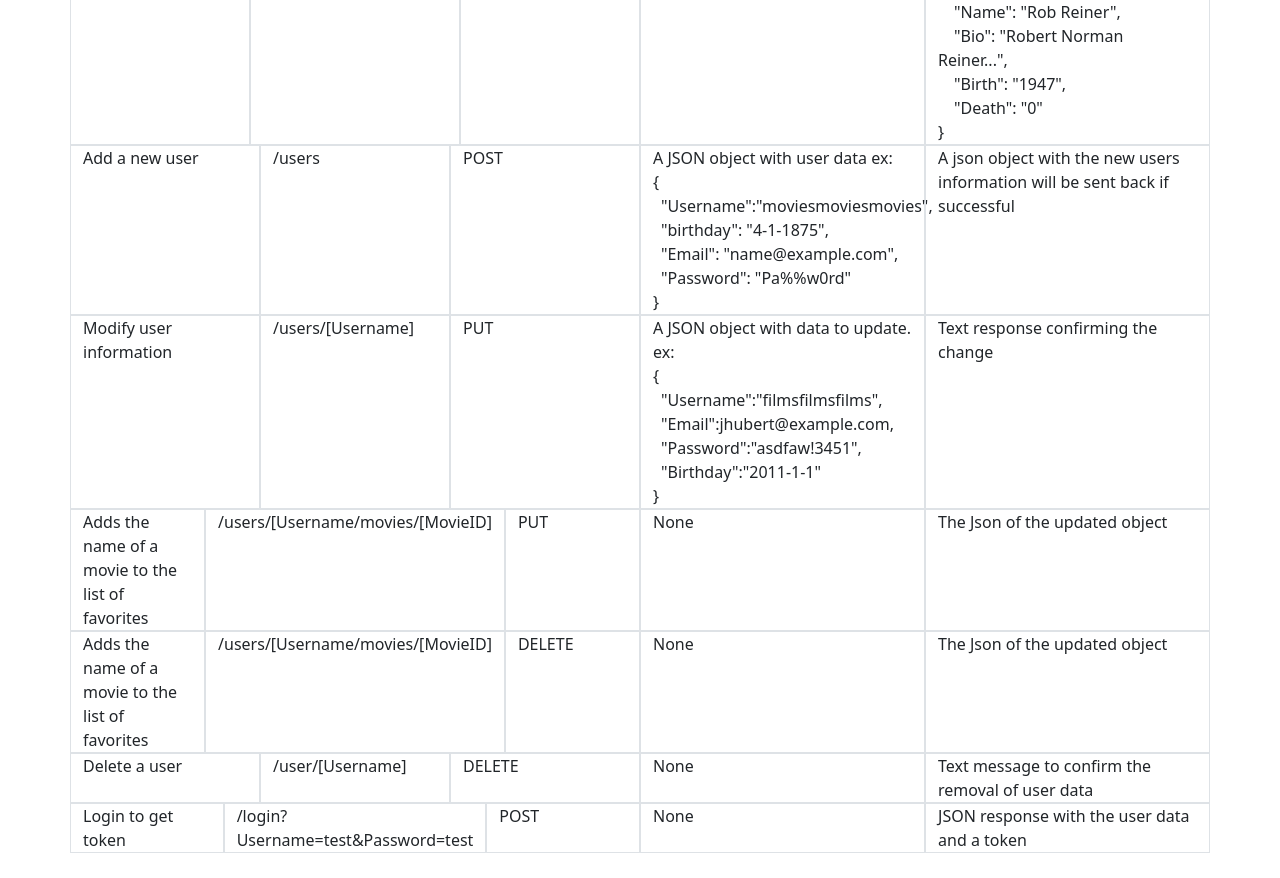
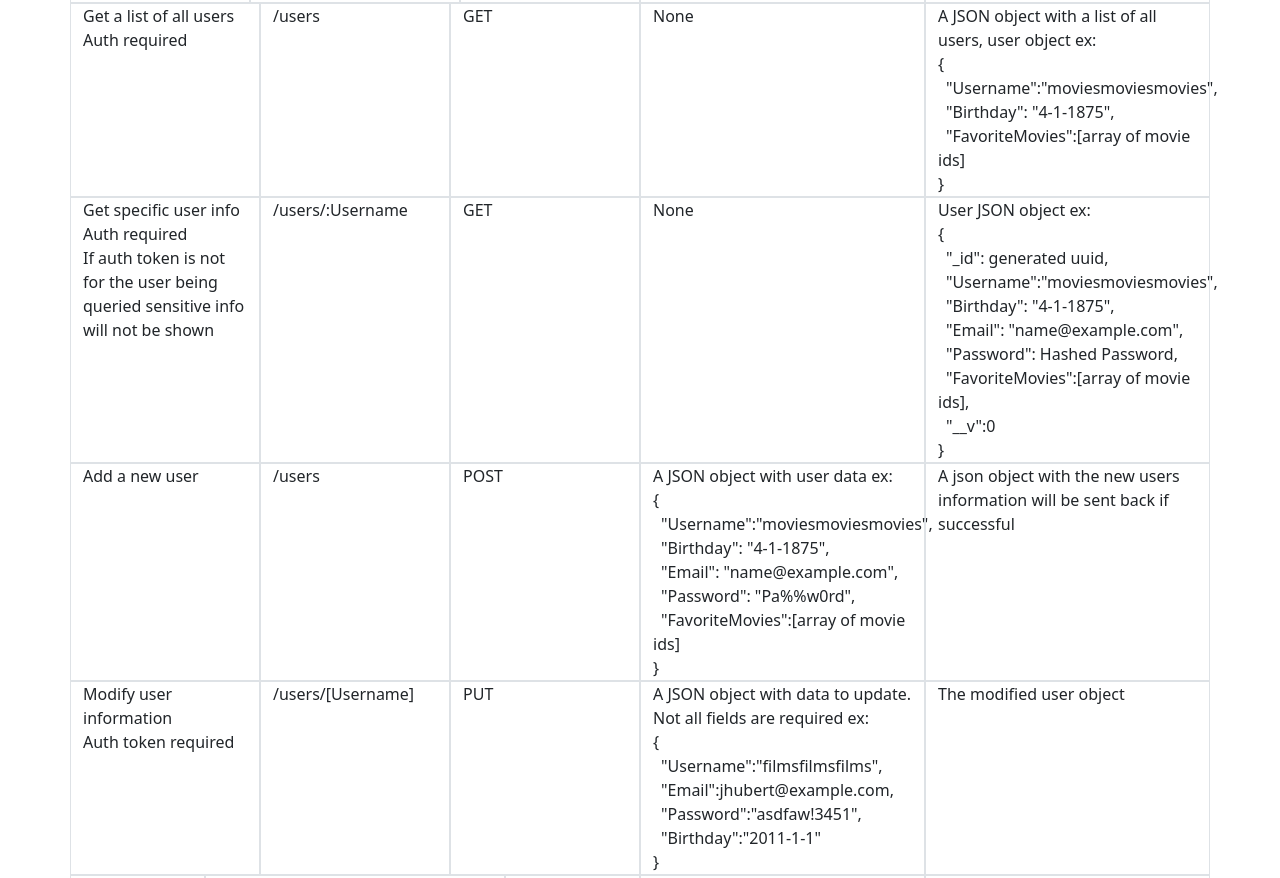
Before and after one commit to Segwegler/movie_api, a website: page public/documentation.html in a window 1280 px wide. Shown: the part 1095-1973 px from the top of the page. Before the commit the page ends 1948 px from the top, so only its background shows below. Drawn offline with nearby package versions, Linux system fonts and the light colour scheme.

Commit message:
Updated documentation

```diff
--- a/public/documentation.html
+++ b/public/documentation.html
@@ -10,7 +10,6 @@
   <body>
     <div class="mx-auto" style="width: 200px;">
       <h1>MyMDB API</h1>
-      <h3> auth token required for all requests exept registering</h3>
     </div>
     <div class="container ">
       <div class="row">
@@ -79,25 +78,58 @@
         </div>
       </div>
       <div class="row">
+        <div class="col border">Get a list of all users<br>Auth required</div>
+        <div class="col border">/users</div>
+        <div class="col border">GET</div>
+        <div class="col-3 border">None</div>
+        <div class="col-3 border">A JSON object with a list of all users, user object ex:<br>
+                                {<br>
+                                &ensp;"Username":"moviesmoviesmovies",<br>
+                                &ensp;"Birthday": "4-1-1875",<br>
+                                &ensp;"FavoriteMovies":[array of movie ids]<br>
+                                }
+        </div>
+      </div>
+      <div class="row">
+        <div class="col border">Get specific user info<br>Auth required<br>If auth token is not for the user being queried sensitive info will not be shown</div>
+        <div class="col border">/users/:Username</div>
+        <div class="col border">GET</div>
+        <div class="col-3 border">None</div>
+        <div class="col-3 border">User JSON object ex:<br>
+                                  {<br>
+                                  &ensp;"_id": generated uuid,<br>
+                                  &ensp;"Username":"moviesmoviesmovies",<br>
+                                  &ensp;"Birthday": "4-1-1875",<br>
+                                  &ensp;"Email": "name@example.com",<br>
+                                  &ensp;"Password": Hashed Password,<br>
+                                  &ensp;"FavoriteMovies":[array of movie ids],<br>
+                                  &ensp;"__v":0<br>
+                                  }
+        </div>
+      </div>
+      <div class="row">
         <div class="col border">Add a new user</div>
         <div class="col border">/users</div>
         <div class="col border">POST</div>
         <div class="col-3 border">A JSON object with user data ex:<br>
                                 {<br>
                                 &ensp;"Username":"moviesmoviesmovies",<br>
-                                &ensp;"birthday": "4-1-1875",<br>
+                                &ensp;"Birthday": "4-1-1875",<br>
                                 &ensp;"Email": "name@example.com",<br>
-                                &ensp;"Password": "Pa%%w0rd"<br>
+                                &ensp;"Password": "Pa%%w0rd",<br>
+                                &ensp;"FavoriteMovies":[array of movie ids]<br>
                                 }
 
         </div>
         <div class="col-3 border">A json object with the new users information will be sent back if successful</div>
       </div>
       <div class="row">
-        <div class="col border">Modify user information</div>
+        <div class="col border">Modify user information<br>
+                                Auth token required<br>
+        </div>
         <div class="col border">/users/[Username]</div>
         <div class="col border">PUT</div>
-        <div class="col-3 border">A JSON object with data to update. ex:<br>
+        <div class="col-3 border">A JSON object with data to update. Not all fields are required ex:<br>
                                 {<br>
                                 &ensp;"Username":"filmsfilmsfilms",<br>
                                 &ensp;"Email":jhubert@example.com,<br>
@@ -105,10 +137,10 @@
                                 &ensp;"Birthday":"2011-1-1"<br>
                                 }
         </div>
-        <div class="col-3 border">Text response confirming the change</div>
+        <div class="col-3 border">The modified user object</div>
       </div>
       <div class="row">
-        <div class="col border">Adds the name of a movie to the list of favorites</div>
+        <div class="col border">Adds the id of a movie to the list of favorites<br>Auth token required</div>
         <div class="col border">/users/[Username/movies/[MovieID]</div>
         <div class="col border">PUT</div>
         <div class="col-3 border">None
@@ -116,7 +148,7 @@
         <div class="col-3 border">The Json of the updated object</div>
       </div>
       <div class="row">
-        <div class="col border">Adds the name of a movie to the list of favorites</div>
+        <div class="col border">Adds the name of a movie to the list of favorites<br>Auth token required</div>
         <div class="col border">/users/[Username/movies/[MovieID]</div>
         <div class="col border">DELETE</div>
         <div class="col-3 border">None
@@ -124,7 +156,7 @@
         <div class="col-3 border">The Json of the updated object</div>
       </div>
       <div class="row">
-        <div class="col border">Delete a user</div>
+        <div class="col border">Delete a user<br>Auth token required</div>
         <div class="col border">/user/[Username]</div>
         <div class="col border">DELETE</div>
         <div class="col-3 border">None</div>
```
